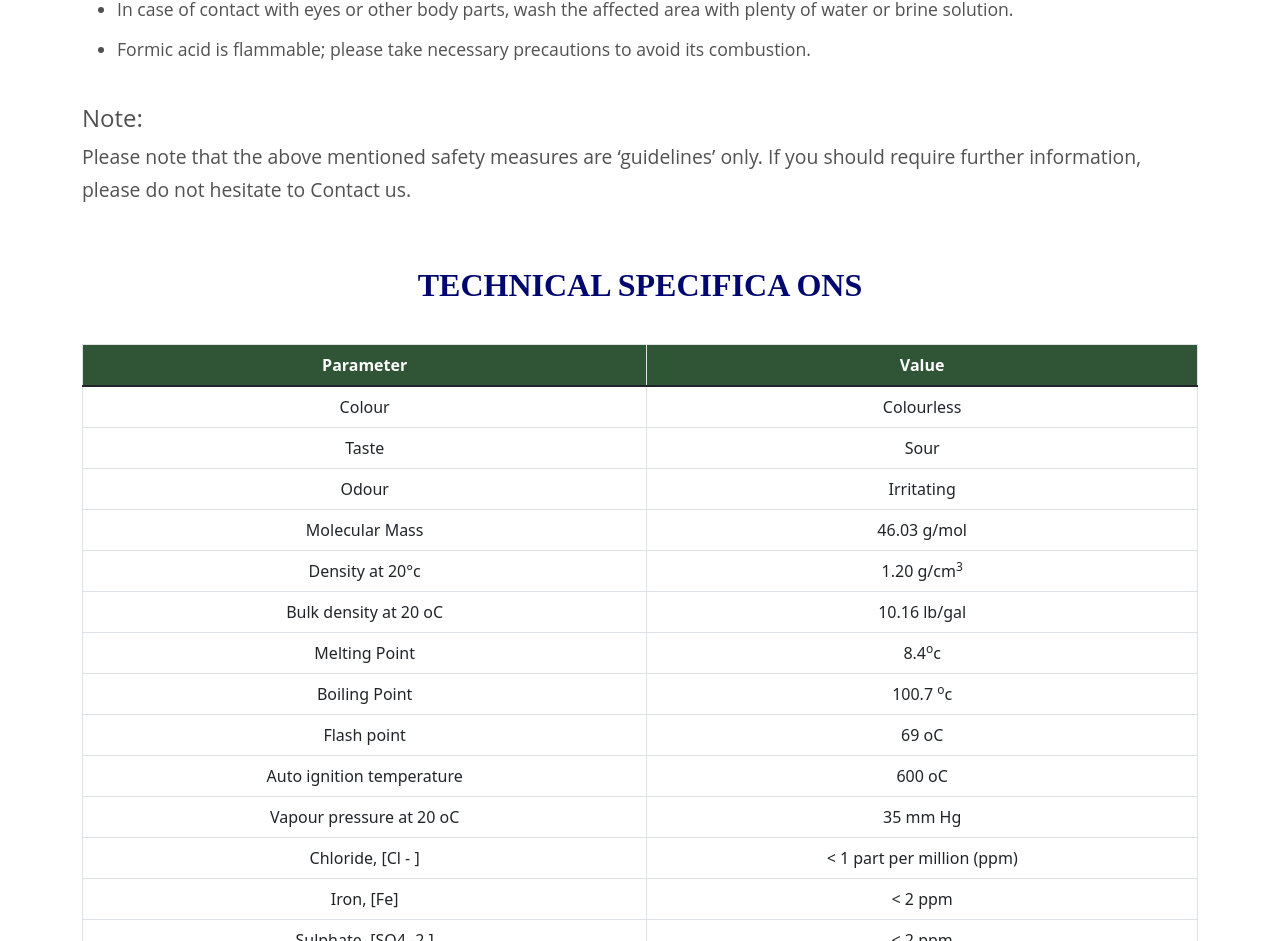
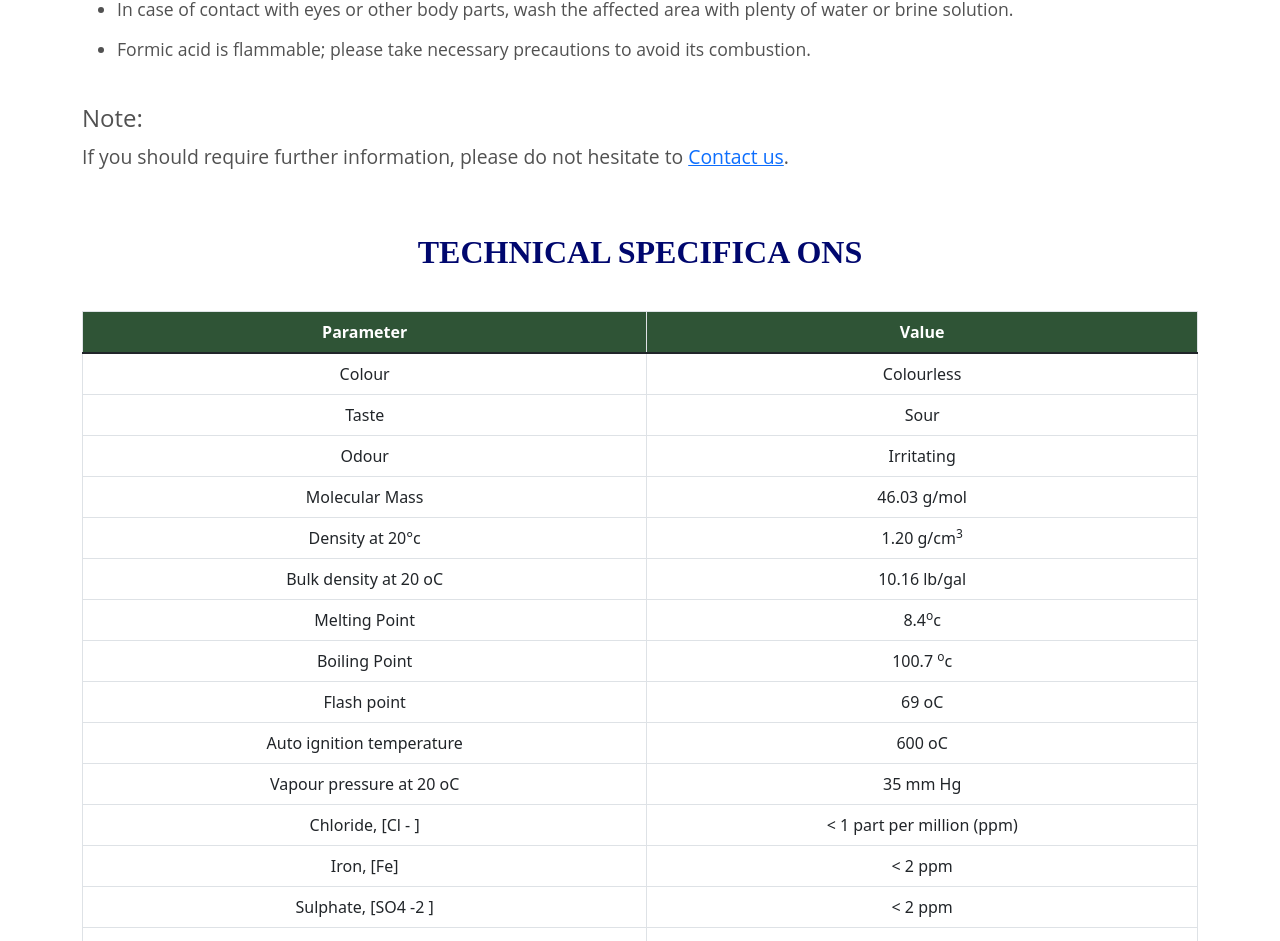
Before and after one commit to miyanzahid/aci.com.pk, a React (Create React App) app: page /Productpage/1 in a window 1280 px wide. Shown: the part 1112-2053 px from the top of the page. Built offline with nearby package versions, Linux system fonts and the light colour scheme.

Commit message:
contect us issue resolved

```diff
--- a/src/Products/ProductPage/ProductListData.jsx
+++ b/src/Products/ProductPage/ProductListData.jsx
@@ -58,7 +58,12 @@ export const ProductListData = [
 					'Formic acid is flammable; please take necessary precautions to avoid its combustion.',
 			},
 		],
-		note: 'Please note that the above mentioned safety measures are ‘guidelines’ only. If you should require further information, please do not hesitate to Contact us.',
+		note: (
+			<p>
+				If you should require further information, please do not hesitate to{' '}
+				<a href="/Contact-US">Contact us</a>.
+			</p>
+		),
 		tableheading: 'Technical specifica ons',
 		ProdList: [
 			{ name: 'Colour ', score: 'Colourless' },
@@ -152,7 +157,12 @@ export const ProductListData = [
 					'Goggles and rubber gloves should be worn whilst handling the acid. Avoid handling the acid in an unventilated area.',
 			},
 		],
-		note: 'Please note that the above mentioned safety measures are ‘guidelines’ only. If you should require further information, please do not hesitate to Contact us.',
+		note: (
+			<p>
+				If you should require further information, please do not hesitate to{' '}
+				<a href="/Contact-US">Contact us</a>.
+			</p>
+		),
 		tableheading: 'Technical Specifications',
 		ProdList: [
 			{
@@ -225,12 +235,8 @@ export const ProductListData = [
 				ACI’s Sodium Sulphate in available is durable 50 Kg bags or in bulk as
 				per client’s requirement.
 				<p>
-					Note:{' '}
-					<p>
-						Please note that the above mentioned safety measures are
-						‘guidelines’ only. If you should require further information, please
-						do not hesitate to Contact us.
-					</p>
+					Note: If you should require further information, please do not
+					hesitate to <a href="/Contact-US">Contact us</a>.
 				</p>
 			</p>
 		),
@@ -330,7 +336,12 @@ export const ProductListData = [
 					'Contact with the eyes or skin can cause serious permanent damage. In case of contact with eyes or skin, wash the affected area with plenty of water for at least 15 minutes and seek medical help immediately.',
 			},
 		],
-		note: 'Please note that the above mentioned safety measures are ‘guidelines’ only. If you should require further information, please do not hesitate to Contact us.',
+		note: (
+			<p>
+				If you should require further information, please do not hesitate to{' '}
+				<a href="/Contact-US">Contact us</a>.
+			</p>
+		),
 		tableheading: 'TECHNICAL SPECIFICATIONS OF ACI’S Sulphuric Acid',
 		ProdList: [
 			{
@@ -417,7 +428,12 @@ export const ProductListData = [
 					'Aluminum sulphate may corrode metals in the presence of moisture.',
 			},
 		],
-		note: 'Please note that the above mentioned safety measures are ‘guidelines’ only. If you should require further information, please do not hesitate to Contact us.',
+		note: (
+			<p>
+				If you should require further information, please do not hesitate to{' '}
+				<a href="/Contact-US">Contact us</a>.
+			</p>
+		),
 
 		tableheading: 'TECHNICAL SPECIFICATIONS OF ACI’S Sulphuric Acid',
 		ProdList: [
@@ -553,7 +569,12 @@ export const ProductListData = [
 					'Acetec® is used in same or even less quantity than Acetic Acid in cotton and polyester processing.',
 			},
 		],
-		note: 'If you should require further information, please do not hesitate to Contact us.',
+		note: (
+			<p>
+				If you should require further information, please do not hesitate to{' '}
+				<a href="/Contact-US">Contact us</a>.
+			</p>
+		),
 
 		tableheading: 'Technical Specifications of ACI’s ACETEC®',
 		ProdList: [
```
